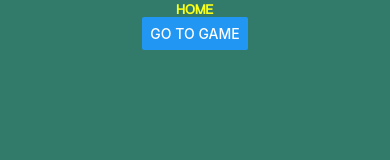
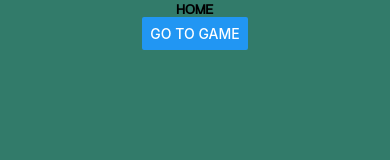
Before and after one commit to AslanGM/expo-tic-tac-toe, a React Native app: screen / in a window 390 px wide. Shown: the top 160 px of the page. Built offline with nearby package versions, Linux system fonts and the light colour scheme.

Commit message:
update text component

```diff
--- a/src/components/text/text.tsx
+++ b/src/components/text/text.tsx
@@ -3,14 +3,12 @@ import { Text as NativeText, TextProps as NativeTextProps } from 'react-native'
 
 type TextProps = {
     weight: '400' | '700'
-    color: string
     textTransform: 'uppercase' | 'lowercase' | 'capitalize'
     children: ReactNode
 } & NativeTextProps
 
 const defaultProps = {
     weight: '700',
-    color: '#FAFF18',
     textTransform: 'uppercase'
 }
 
@@ -18,7 +16,6 @@ export default function Text({
     children,
     style,
     weight,
-    color,
     textTransform,
     ...props
 }: TextProps): ReactElement {
@@ -32,7 +29,7 @@ export default function Text({
     return (
         <NativeText
             {...props}
-            style={[{ fontFamily, color, textTransform }, style]}
+            style={[{ fontFamily, textTransform }, style]}
         >
             {children}
         </NativeText>
```
